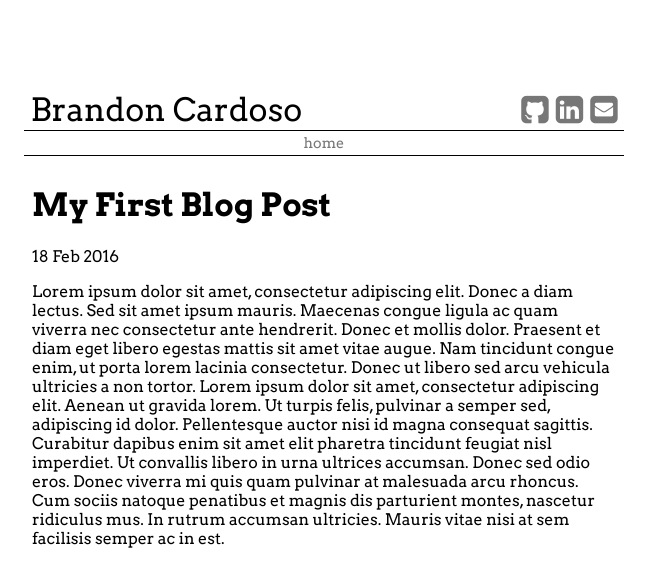
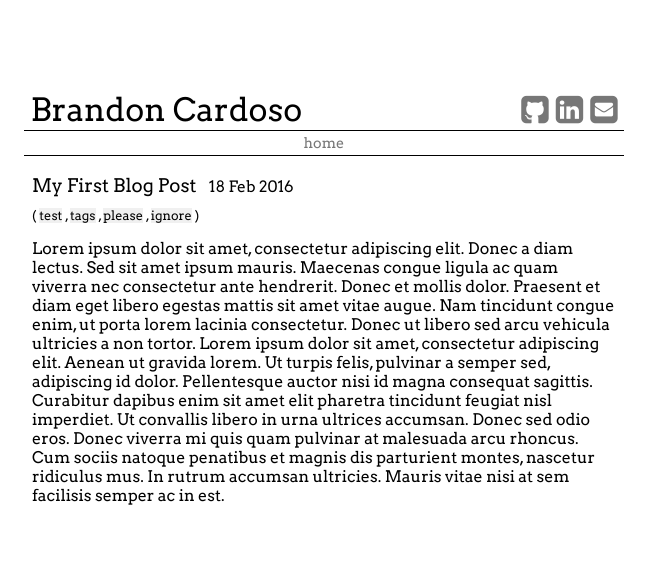
Before and after one commit to brandoncardoso/brandoncardoso.github.io, a Jekyll site: the page built from _posts/2016-02-18-first-post.md, in a window 1280 px wide. Shown: the top 587 px of the page, without its empty margins (316-965 px from the left). Built offline with Jekyll 4.4.1, drawn with Linux system fonts in a browser that asks for light colours.

Commit message:
Adjust post styling, add category page plugin and links to category pages on posts

```diff
--- /dev/null
+++ b/_layouts/category_index.html
@@ -0,0 +1,5 @@
+---
+layout: default
+title: {{ page.category }}
+---
+{{ page.category }}
--- a/_layouts/post.html
+++ b/_layouts/post.html
@@ -1,8 +1,18 @@
 ---
 layout: default
 ---
-<h1>{{ page.title }}</h1>
-<p class="meta">{{ page.date | date_to_string }}</p>
+<h3>
+    {{ page.title }}
+    &nbsp;
+    <small class="meta">{{ page.date | date_to_string }}</small>
+</h3>
+<ul class="post-categories">
+    ({% for category in page.categories %}
+        <li>
+            <a href="/categories/{{ category }}">{{ category }}</a>
+        </li>
+    {% endfor %})
+</ul>
 
 <div class="post">
     {{ content }}
--- /dev/null
+++ b/_plugins/CategoryPages.rb
@@ -0,0 +1,31 @@
+module Jekyll
+
+    class CategoryPage < Page
+        def initialize(site, base, dir, category)
+            @site = site
+            @base = base
+            @dir = dir
+            @name = 'index.html'
+
+            self.process(@name)
+            self.read_yaml(File.join(base, '_layouts'), 'category_index.html')
+            self.data['category'] = category
+
+            category_title_prefix = site.config['category_title_prefix'] || 'Category: '
+            self.data['title'] = "#{category_title_prefix}#{category}"
+        end
+    end
+
+    class CategoryPageGenerator < Generator
+        safe true
+
+        def generate(site)
+            if site.layouts.key? 'category_index'
+                dir = site.config['category_dir'] || 'categories'
+                site.categories.each_key do |category|
+                    site.pages << CategoryPage.new(site, site.source, File.join(dir, category), category)
+                end
+            end
+        end
+    end
+end
--- a/_posts/2016-02-18-first-post.md
+++ b/_posts/2016-02-18-first-post.md
@@ -2,6 +2,7 @@
 layout: post
 title: "My First Blog Post"
 date: 2016-02-18
+categories: "test tags please ignore"
 ---
 
 Lorem ipsum dolor sit amet, consectetur adipiscing elit. Donec a diam lectus. Sed sit amet ipsum mauris. Maecenas congue ligula ac quam viverra nec consectetur ante hendrerit. Donec et mollis dolor. Praesent et diam eget libero egestas mattis sit amet vitae augue. Nam tincidunt congue enim, ut porta lorem lacinia consectetur. Donec ut libero sed arcu vehicula ultricies a non tortor. Lorem ipsum dolor sit amet, consectetur adipiscing elit. Aenean ut gravida lorem. Ut turpis felis, pulvinar a semper sed, adipiscing id dolor. Pellentesque auctor nisi id magna consequat sagittis. Curabitur dapibus enim sit amet elit pharetra tincidunt feugiat nisl imperdiet. Ut convallis libero in urna ultrices accumsan. Donec sed odio eros. Donec viverra mi quis quam pulvinar at malesuada arcu rhoncus. Cum sociis natoque penatibus et magnis dis parturient montes, nascetur ridiculus mus. In rutrum accumsan ultricies. Mauris vitae nisi at sem facilisis semper ac in est.
--- a/css/main.css
+++ b/css/main.css
@@ -79,3 +79,23 @@ div.content a:hover {
     background-color: #bbb;
     color: #fff;
 }
+
+h3 {
+    font-weight: normal;
+    margin: 10px 0;
+}
+
+ul.post-categories {
+    list-style-type: none;
+    margin: 0;
+    padding: 0;
+    font-size: 0.8em;
+}
+
+ul.post-categories li {
+    display: inline;
+}
+
+ul.post-categories li:not(:last-child)::after {
+    content: ", ";
+}
```
